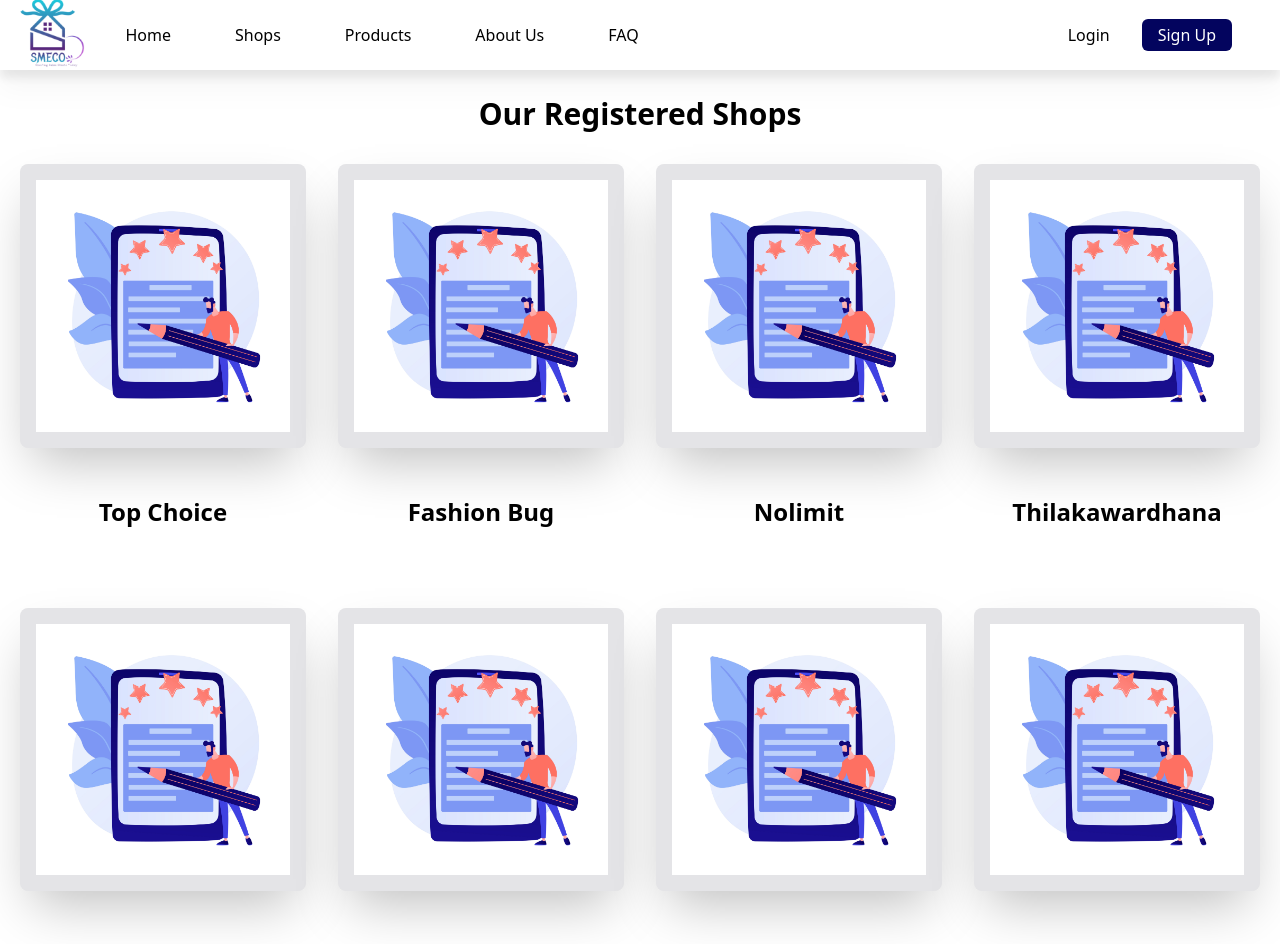
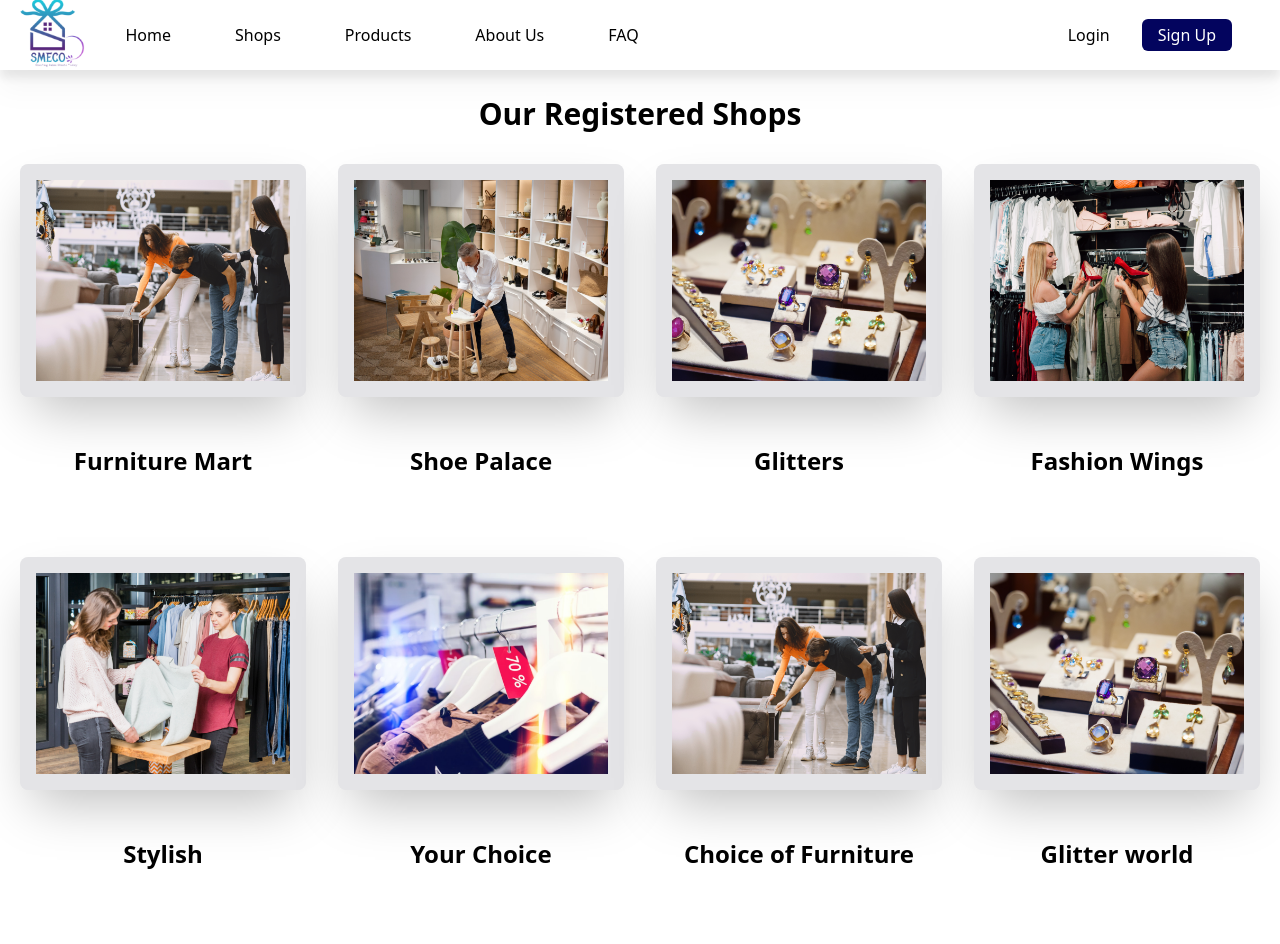
Before and after one commit to SME-CO/smeco_customer_app, a React (Create React App) app: page /shops in a window 1280 px wide. Shown: the top 944 px of the page. Built offline with nearby package versions, Linux system fonts and the light colour scheme.

Commit message:
made changes to the pages customerPurchase customerProducts and etc

```diff
--- a/src/App.js
+++ b/src/App.js
@@ -10,6 +10,8 @@
 import SignUp from "./pages/public_customer/SignUp";
 import Dashboard from "./pages/registered_customer/Dashboard";
 import CustomerShops from "./pages/registered_customer/CustomerShops";
+import CustomerProducts from "./pages/registered_customer/CustomerProducts";
+import CustomerPurchase from "./pages/registered_customer/CustomerPurchase";
 
 class App extends Component {
   render() {
@@ -29,6 +31,8 @@
           <Routes>
           <Route path="/dashboard" element={<Dashboard />} />
           <Route path="/customerShops" element={<CustomerShops />} />
+          <Route path="/customerProducts" element={<CustomerProducts />} />
+          <Route path="/customerPurchase" element={<CustomerPurchase />} />
           </Routes>
         </div>
       </BrowserRouter>
--- a/src/components/Navbarr.jsx
+++ b/src/components/Navbarr.jsx
@@ -17,7 +17,7 @@
                             <img className="w-20 h-20" src={bgImg5} alt="/" />
                         </div>
                         <h1 className=" ml-3 text-3xl font-bold w-[300px] mr-4 sm:text-4xl text-white">SMECO</h1>
-                        <input className=" hidden md:flex w-[400px] h-[35px] bg-zinc-200 rounded-l-full shadow-lg outline-none font-thin  px-4 py-1" placeholder="Search here " ></input>
+                        <input className=" hidden md:flex w-[400px] h-[35px] bg-zinc-200 rounded-l-full shadow-lg outline-none font-thin  px-4 py-1" placeholder="Search here..." ></input>
                         <button className=" hidden md:flex w-[100px] h-[37px] bg-zinc-400  rounded-r-full outline-none  text-white hover:bg-[#FF8C32] hover:text-white px-4 py-1" >Search</button>
                     </div>
 
--- a/src/pages/public_customer/FAQ.jsx
+++ b/src/pages/public_customer/FAQ.jsx
@@ -11,7 +11,7 @@
   return (
     <div>
       <Navbar />
-      <div className="w-full px-4 pt-24">
+      <div className="w-full px-4 pt-12">
         <img src={fagImg} alt="" />
         <div className="mx-auto w-full max-w-[1000px] rounded-2xl bg-white p-2">
           <Disclosure>
@@ -125,7 +125,7 @@
             {({ open }) => (
               <>
                 <Disclosure.Button className="flex w-full justify-between rounded-lg bg-[#90E0EF] px-4 py-2 text-left text-sm font-medium text-black hover:bg-[#00B4D8] focus:outline-none ">
-                  <span>Do you offer technical support?</span>
+                  <span>DO YOU PROVIDE DELIVERYY SERVICES?</span>
                   <ChevronUpIcon
                     className={`${open ? 'rotate-180 transform' : ''
                       } h-5 w-5 text-[#03045E]`}
@@ -142,14 +142,15 @@
             {({ open }) => (
               <>
                 <Disclosure.Button className="flex w-full justify-between rounded-lg bg-[#90E0EF] px-4 py-2 text-left text-sm font-medium text-black hover:bg-[#00B4D8] focus:outline-none ">
-                  <span>Do you offer technical support?</span>
+                  <span>WHAT KIND OF CUSTOMER DATA DO YOU WANT TO COLLECT??</span>
                   <ChevronUpIcon
                     className={`${open ? 'rotate-180 transform' : ''
                       } h-5 w-5 text-[#03045E]`}
                   />
                 </Disclosure.Button>
                 <Disclosure.Panel className="px-4 pt-4 pb-2 text-sm text-black">
-                  No.
+                  We are collecting the purchase data related to registered customers and based on
+                  that we recommend them offers and discounted products.
                 </Disclosure.Panel>
               </>
             )}
--- a/src/pages/public_customer/Shops.jsx
+++ b/src/pages/public_customer/Shops.jsx
@@ -2,6 +2,13 @@
 import Navbar from "../../components/Navbar";
 import starImg from '../../assets/5star2.jpg'
 import Footer from "../../components/Footer";
+import img1 from '../../assets/furniture mart.png'
+import img3 from '../../assets/shoe palace.png'
+import img4 from '../../assets/your choice.png'
+import img5 from '../../assets/Glitters.png'
+import img6 from '../../assets/Fashion Wings.png'
+import img7 from '../../assets/Stylish mart.png'
+
 
 
 const Shops = () => {
@@ -15,58 +22,58 @@
       <div className='max-w-[1240px] mx-auto grid md:grid-cols-4 gap-8 pt-4'>
 
         <div>
-          <img className='w-full shadow-2xl flex flex-col p-4 my-4 rounded-lg hover:scale-105 duration-300 bg-zinc-200 hover:bg-[#FF8C32]' src={starImg} alt="/" />
+          <img className='w-full shadow-2xl flex flex-col p-4 my-4 rounded-lg hover:scale-105 duration-300 bg-zinc-200 hover:bg-[#FF8C32]' src={img1} alt="/" />
           <p className='text-2xl py-8 text-center font-bold'>
-            Top Choice
+            Furniture Mart
           </p>
         </div>
 
         <div>
-          <img className='w-full shadow-2xl flex flex-col p-4 my-4 rounded-lg hover:scale-105 duration-300 bg-zinc-200 hover:bg-[#FF8C32]' src={starImg} alt="/" />
+          <img className='w-full shadow-2xl flex flex-col p-4 my-4 rounded-lg hover:scale-105 duration-300 bg-zinc-200 hover:bg-[#FF8C32]' src={img3} alt="/" />
           <p className='text-2xl py-8 text-center font-bold'>
-            Fashion Bug
+           Shoe Palace
           </p>
         </div>
 
         <div>
-          <img className='w-full shadow-2xl flex flex-col p-4 my-4 rounded-lg hover:scale-105 duration-300 bg-zinc-200 hover:bg-[#FF8C32]' src={starImg} alt="/" />
+          <img className='w-full shadow-2xl flex flex-col p-4 my-4 rounded-lg hover:scale-105 duration-300 bg-zinc-200 hover:bg-[#FF8C32]' src={img5} alt="/" />
           <p className='text-2xl py-8 text-center font-bold'>
-            Nolimit
+           Glitters
           </p>
         </div>
 
         <div>
-          <img className='w-full shadow-2xl flex flex-col p-4 my-4 rounded-lg hover:scale-105 duration-300 bg-zinc-200 hover:bg-[#FF8C32]' src={starImg} alt="/" />
+          <img className='w-full shadow-2xl flex flex-col p-4 my-4 rounded-lg hover:scale-105 duration-300 bg-zinc-200 hover:bg-[#FF8C32]' src={img6} alt="/" />
           <p className='text-2xl py-8 text-center font-bold'>
-            Thilakawardhana
+            Fashion Wings
           </p>
         </div>
 
         <div>
-          <img className='w-full shadow-2xl flex flex-col p-4 my-4 rounded-lg hover:scale-105 duration-300 bg-zinc-200 hover:bg-[#FF8C32]' src={starImg} alt="/" />
+          <img className='w-full shadow-2xl flex flex-col p-4 my-4 rounded-lg hover:scale-105 duration-300 bg-zinc-200 hover:bg-[#FF8C32]' src={img7} alt="/" />
           <p className='text-2xl py-8 text-center font-bold'>
-            Top Choice
+           Stylish
           </p>
         </div>
 
         <div>
-          <img className='w-full shadow-2xl flex flex-col p-4 my-4 rounded-lg hover:scale-105 duration-300 bg-zinc-200 hover:bg-[#FF8C32]' src={starImg} alt="/" />
+          <img className='w-full shadow-2xl flex flex-col p-4 my-4 rounded-lg hover:scale-105 duration-300 bg-zinc-200 hover:bg-[#FF8C32]' src={img4} alt="/" />
           <p className='text-2xl py-8 text-center font-bold'>
-            Top Choice
+            Your Choice
           </p>
         </div>
 
         <div>
-          <img className='w-full shadow-2xl flex flex-col p-4 my-4 rounded-lg hover:scale-105 duration-300 bg-zinc-200 hover:bg-[#FF8C32]' src={starImg} alt="/" />
+          <img className='w-full shadow-2xl flex flex-col p-4 my-4 rounded-lg hover:scale-105 duration-300 bg-zinc-200 hover:bg-[#FF8C32]' src={img1} alt="/" />
           <p className='text-2xl py-8 text-center font-bold'>
-            Top Choice
+           Choice of Furniture
           </p>
         </div>
 
         <div>
-          <img className='w-full shadow-2xl flex flex-col p-4 my-4 rounded-lg hover:scale-105 duration-300 bg-zinc-200 hover:bg-[#FF8C32]' src={starImg} alt="/" />
+          <img className='w-full shadow-2xl flex flex-col p-4 my-4 rounded-lg hover:scale-105 duration-300 bg-zinc-200 hover:bg-[#FF8C32]' src={img5} alt="/" />
           <p className='text-2xl py-8 text-center font-bold'>
-            Top Choice
+            Glitter world
           </p>
         </div>
 
--- /dev/null
+++ b/src/pages/registered_customer/CustomerPurchase.jsx
@@ -0,0 +1,14 @@
+import React from 'react'
+import Navbarr from '../../components/Navbarr';
+import SideNavr from "../../components/SideNavr";
+
+const CustomerPurchase = () => {
+    return (
+        <div>
+            <Navbarr />
+            <SideNavr />
+        </div>
+    )
+}
+
+export default CustomerPurchase
```
Also changed, not shown: src/pages/registered_customer/customerProducts.jsx (+84 -8 lines), src/assets/kids choice.png (deleted).
